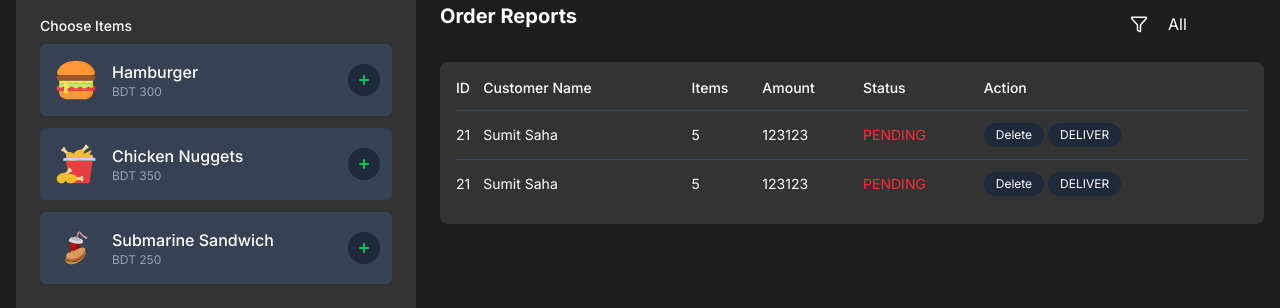
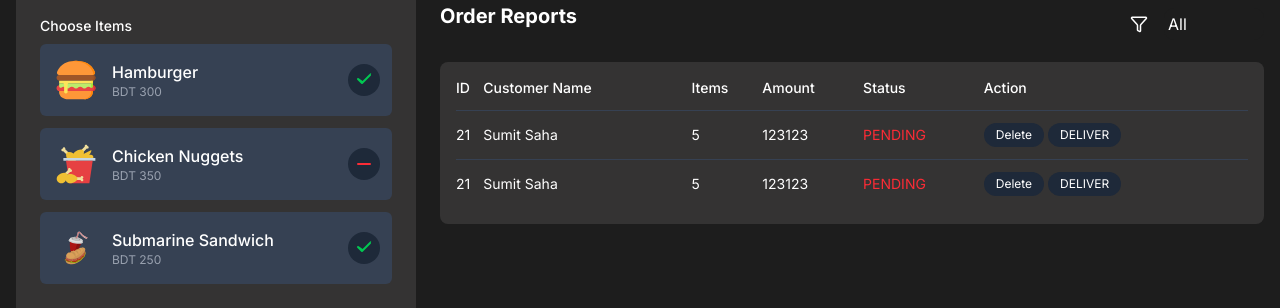
Before and after one commit to parvez-prottoy/React-Dine-Out, a React (Vite) app: page / in a window 1280 px wide. Both pictures are taken after a click on the button 364 px from the left and 440 px from the top of the page. Shown: the part 276-584 px from the top of the page. Built offline with nearby package versions, Linux system fonts and the light colour scheme.

Commit message:
Refactor ChooseItems and ChoseItem components to handle order items; update CreateOrder and CustomerInput components for improved state management and user interaction.

```diff
--- a/src/Components/Order/ChooseItems.jsx
+++ b/src/Components/Order/ChooseItems.jsx
@@ -1,14 +1,19 @@
 import ChoseItem from "./ChoseItem";
 import { foods as foodData } from "../../db/foods.js";
 import { useState } from "react";
-const ChooseItems = () => {
+const ChooseItems = ({ onOrderItems, orderItems }) => {
   const [foods] = useState(foodData);
   return (
     <div className="mb-4">
       <label className="block text-sm font-medium mb-2">Choose Items</label>
       <div className="items-container">
         {foods.map((food) => (
-          <ChoseItem key={food.id} food={food} />
+          <ChoseItem
+            key={food.id}
+            food={food}
+            onOrderItems={onOrderItems}
+            orderItems={orderItems}
+          />
         ))}
       </div>
     </div>
--- a/src/Components/Order/ChoseItem.jsx
+++ b/src/Components/Order/ChoseItem.jsx
@@ -29,7 +29,7 @@
           </button>
         </div>
 */
-const ChoseItem = ({ food }) => {
+const ChoseItem = ({ food, onOrderItems, orderItems }) => {
   const { name, price, image } = food;
   return (
     <div className="bg-gray-700 bg-opacity-30 rounded-md p-3 mb-3 flex justify-between items-center hover:bg-opacity-40 transition-all duration-300">
@@ -42,7 +42,24 @@ const ChoseItem = ({ food }) => {
           <p className="text-xs text-gray-400">BDT {price}</p>
         </div>
       </div>
-      <button className="w-8 h-8 bg-gray-800 hover:bg-primary rounded-full flex items-center justify-center transition-colors duration-300">
+      <button
+        onClick={() => onOrderItems(food)}
+        className="w-8 h-8 bg-gray-800 hover:bg-primary rounded-full flex items-center justify-center transition-colors duration-300"
+      >
+        {orderItems.some((item) => item.id === food.id) ? (
+          <svg
+            xmlns="http://www.w3.org/2000/svg"
+            className="h-5 w-5 text-red-500"
+            viewBox="0 0 20 20"
+            fill="currentColor"
+          >
+            <path
+              fillRule="evenodd"
+              d="M3 10a1 1 0 011-1h12a1 1 0 110 2H4a1 1 0 01-1-1z"
+              clipRule="evenodd"
+            />
+          </svg>
+        ) : (
           <svg
             xmlns="http://www.w3.org/2000/svg"
             className="h-5 w-5 text-green-500"
@@ -51,10 +68,11 @@ const ChoseItem = ({ food }) => {
           >
             <path
               fillRule="evenodd"
-            d="M10 5a1 1 0 011 1v3h3a1 1 0 110 2h-3v3a1 1 0 11-2 0v-3H6a1 1 0 110-2h3V6a1 1 0 011-1z"
+              d="M16.707 4.293a1 1 0 010 1.414l-8 8a1 1 0 01-1.414 0l-4-4a1 1 0 011.414-1.414L8.586 11l7.293-7.293a1 1 0 011.414 0z"
               clipRule="evenodd"
             />
           </svg>
+        )}
       </button>
     </div>
   );
--- a/src/Components/Order/CreateOrder.jsx
+++ b/src/Components/Order/CreateOrder.jsx
@@ -1,7 +1,25 @@
+import { useState } from "react";
 import ChooseItems from "./ChooseItems";
 import CustomerInput from "./CustomerInput";
 
 const CreateOrder = () => {
+  const [customerName, setCustomerName] = useState("");
+  const [orderItems, setOrderItems] = useState([]);
+  const handleCusNameChange = (name) => {
+    setCustomerName(name);
+  };
+  const handlePlaceOrder = () => {
+    if (customerName.length === 0) {
+      return alert("Please enter a customer name before placing an order.");
+    }
+  };
+  const handleOrderItems = (item) => {
+    if (orderItems.some((i) => i.id === item.id)) {
+      return setOrderItems(orderItems.filter((i) => i.id !== item.id));
+    }
+    setOrderItems([...orderItems, item]);
+  };
+  console.log(orderItems);
   return (
     <div className="bg-cardbg rounded-lg p-6 ">
       <h2 className="text-xl font-bold mb-1">CREATE ORDER</h2>
@@ -10,11 +28,14 @@ const CreateOrder = () => {
         their requirements.
       </p>
       {/* Customer Name Input */}
-      <CustomerInput />
+      <CustomerInput onCusName={handleCusNameChange} />
       {/* Choose Items  */}
-      <ChooseItems />
+      <ChooseItems onOrderItems={handleOrderItems} orderItems={orderItems} />
       {/* Place Order Button */}
-      <button className="w-full bg-primary hover:bg-opacity-90 text-white font-medium py-3 rounded-full transition-all duration-300 hover:shadow-lg transform hover:-translate-y-1">
+      <button
+        onClick={handlePlaceOrder}
+        className="w-full bg-primary hover:bg-opacity-90 text-white font-medium py-3 rounded-full transition-all duration-300 hover:shadow-lg transform hover:-translate-y-1 cursor-pointer"
+      >
         Place Order (BDT 100)
       </button>
     </div>
--- a/src/Components/Order/CustomerInput.jsx
+++ b/src/Components/Order/CustomerInput.jsx
@@ -1,9 +1,10 @@
-const CustomerInput = () => {
+const CustomerInput = ({ onCusName }) => {
   return (
     <div className="mb-4">
       <label className="block text-sm font-medium mb-2">Customer Name</label>
       <input
         type="text"
+        onChange={(e) => onCusName(e.target.value)}
         className="w-full bg-gray-700 bg-opacity-50 rounded-md p-2 focus:outline-none focus:ring-2 focus:ring-primary transition-all duration-300"
       />
     </div>
```
Lines whose indentation alone changed are shown as unchanged.
